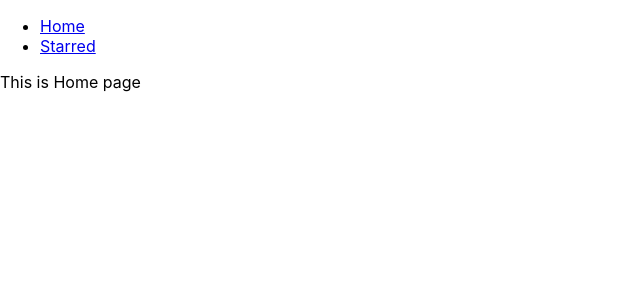
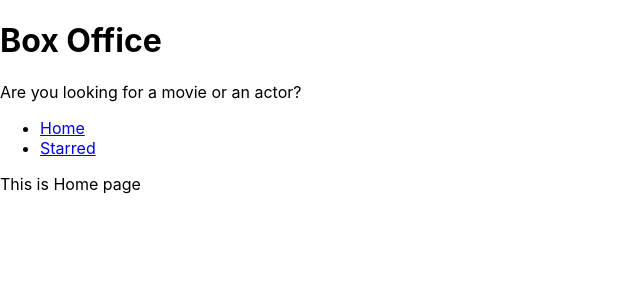
Before and after one commit to sarang13579/box-office, a React (Create React App) app: page / in a window 1280 px wide. Shown: the top 300 px of the page, without its empty margins (0-640 px from the left). Built offline with nearby package versions, Linux system fonts and the light colour scheme.

Commit message:
Added layout management and created title

```diff
--- a/src/App.js
+++ b/src/App.js
@@ -1,12 +1,11 @@
 import React from 'react';
 import { Switch, Route } from 'react-router-dom';
-import Navs from './components/Navs';
 import Home from './Pages/Home';
 import Starred from './Pages/Starred';
 
 function App() {
   return (
-    <div><Navs />
+
     <Switch>
       <Route exact path="/">
         <Home />
@@ -18,7 +17,7 @@
 
       <Route><div>Not found</div></Route>
     </Switch>
-    </div>
+
   );
 }
 
--- a/src/Pages/Home.js
+++ b/src/Pages/Home.js
@@ -1,10 +1,11 @@
 import React from 'react'
+import MainPageLayout from '../components/MainPageLayout'
 
 const Home = () => {
     return (
-        <div>
+        <MainPageLayout>
             This is Home page
-        </div>
+        </MainPageLayout>
     )
 }
 
--- /dev/null
+++ b/src/components/MainPageLayout.js
@@ -0,0 +1,15 @@
+import React from 'react'
+import Navs from './Navs'
+import Title from './Title'
+
+const MainPageLayout = ({ children }) => {
+    return (
+        <div>
+            <Title title="Box Office" subtitle="Are you looking for a movie or an actor?" />
+            <Navs />
+            {children}
+        </div>
+    )
+}
+
+export default MainPageLayout
--- /dev/null
+++ b/src/components/Title.js
@@ -0,0 +1,12 @@
+import React from 'react'
+
+const Title = ({ title, subtitle }) => {
+    return (
+        <div>
+            <h1>{title}</h1>
+            <p>{subtitle}</p>
+        </div>
+    )
+}
+
+export default Title
```
Lines whose indentation alone changed are shown as unchanged.
